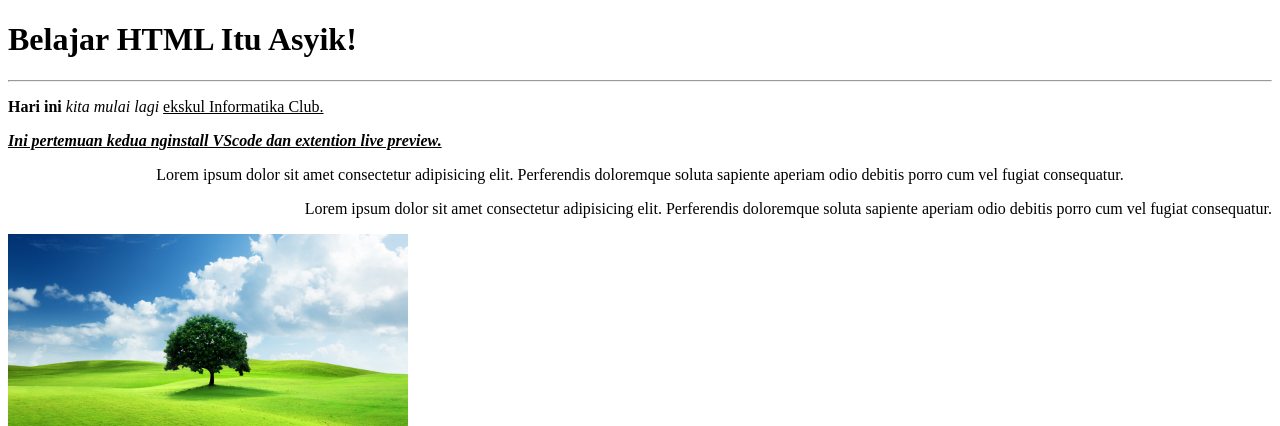
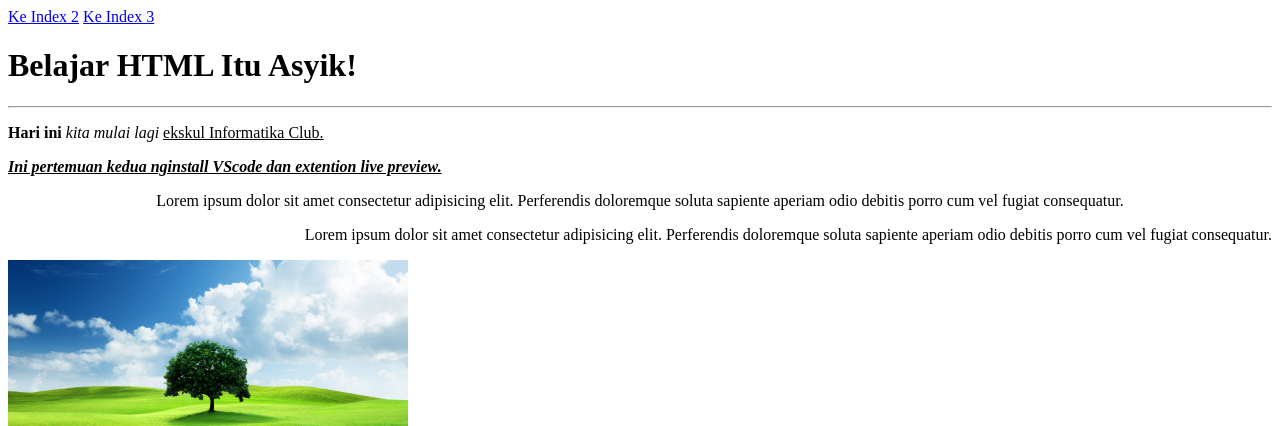
Before and after one commit to adhitamaspd/ic26, a plain HTML site: page index.html in a window 1280 px wide. Shown: the top 426 px of the page. Drawn offline with Linux system fonts and the light colour scheme.

Commit message:
Add files via upload

```diff
--- a/index.html
+++ b/index.html
@@ -8,6 +8,9 @@
 </head>
 
 <body>
+
+    <a href="index2.html">Ke Index 2</a>
+    <a href="index3.html">Ke Index 3</a>
 
     <!-- h1-h6 untuk membuat judul -->
     <h1> Belajar HTML Itu Asyik! </h1>
```
